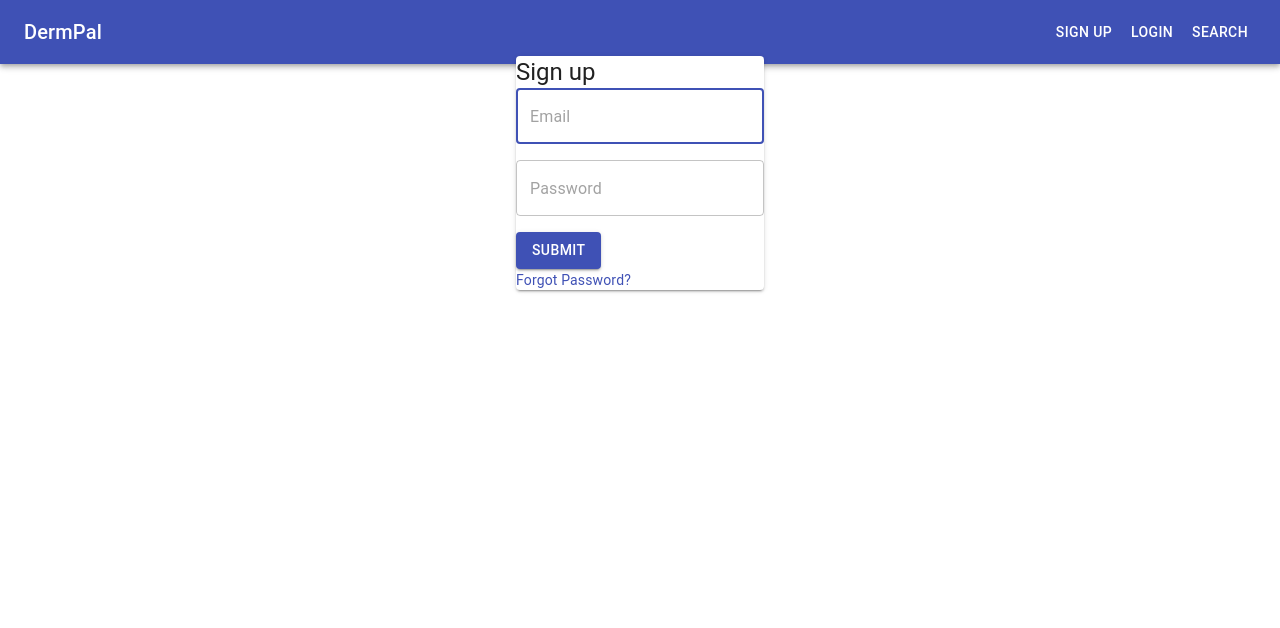
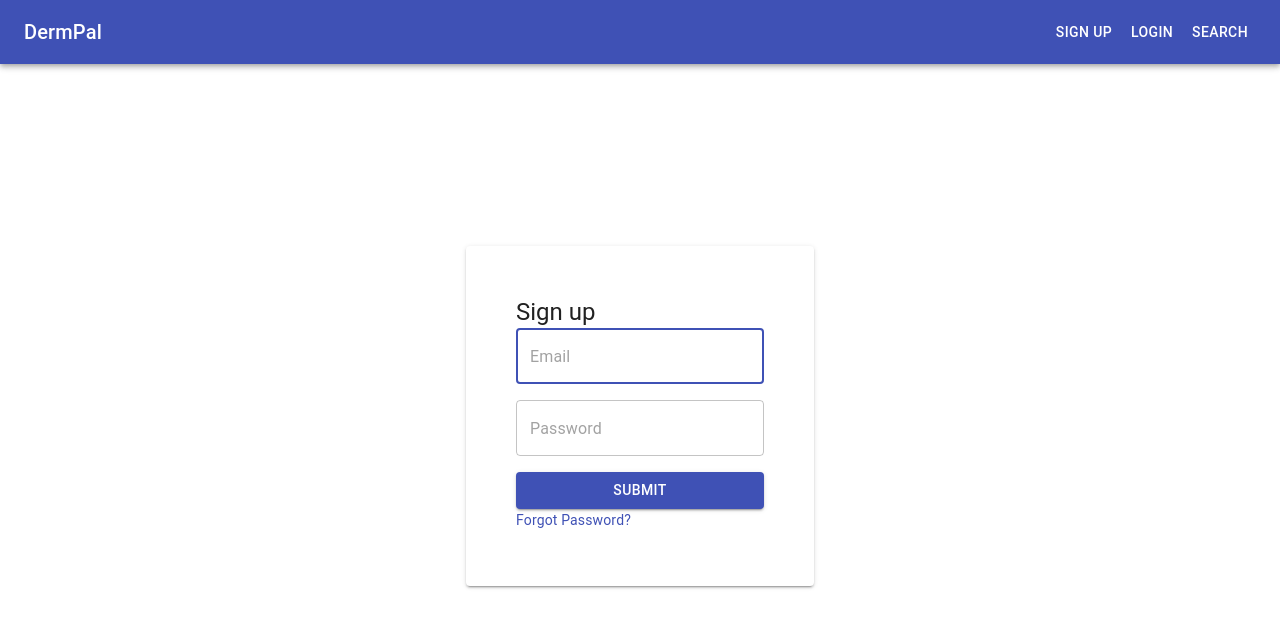
Before and after one commit to preronam/Project3, a React (Create React App) app in the folder client/: page /signup in a window 1280 px wide. Shown: the top 628 px of the page. Built offline with nearby package versions, Linux system fonts and the light colour scheme.

Commit message:
removed old signup and login and replaced with new ones

```diff
--- /dev/null
+++ b/client/src/components/SignupForm/styles.css
@@ -0,0 +1,14 @@
+.login-form
+{
+justify-content: center;
+min-height: 90vh;
+}
+.button-block{
+width: 100%;
+}
+.login-background
+{
+justify-content: center;
+min-height: 30vh;
+padding: 50px;
+}
--- a/client/src/pages/Login.js
+++ b/client/src/pages/Login.js
@@ -1,11 +1,11 @@
 import React from "react";
 
-import Loginmock from "../components/Loginmock.js";
+import LoginForm from "../components/LoginForm/LoginForm";
 
 function Login() {
   return (
     <div>
-      <Loginmock />
+      <LoginForm />
     </div>
   );
 }
--- a/client/src/pages/Signup.js
+++ b/client/src/pages/Signup.js
@@ -1,10 +1,10 @@
 import React from "react";
-import Signupmock from "../components/Signupmock";
+import SignupForm from "../components/SignupForm/SignupForm";
 
 function Login() {
   return (
     <div>
-      <Signupmock />
+      <SignupForm />
     </div>
   );
 }
```
Also changed, not shown: client/src/components/SignupForm/SignupForm.js (renamed from client/src/components/Signupmock.js, +7 -11 lines), client/src/components/LoginForm/LoginForm.js (renamed from client/src/components/Loginmock.js).
